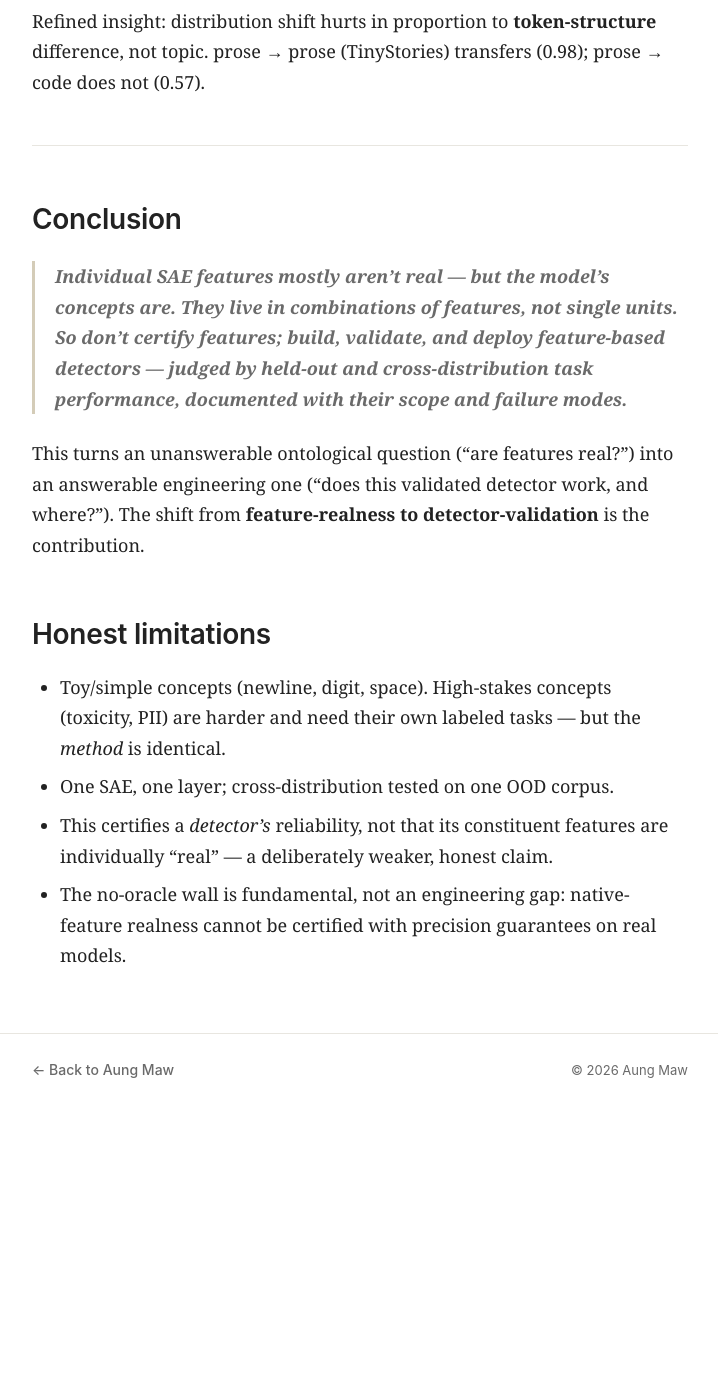
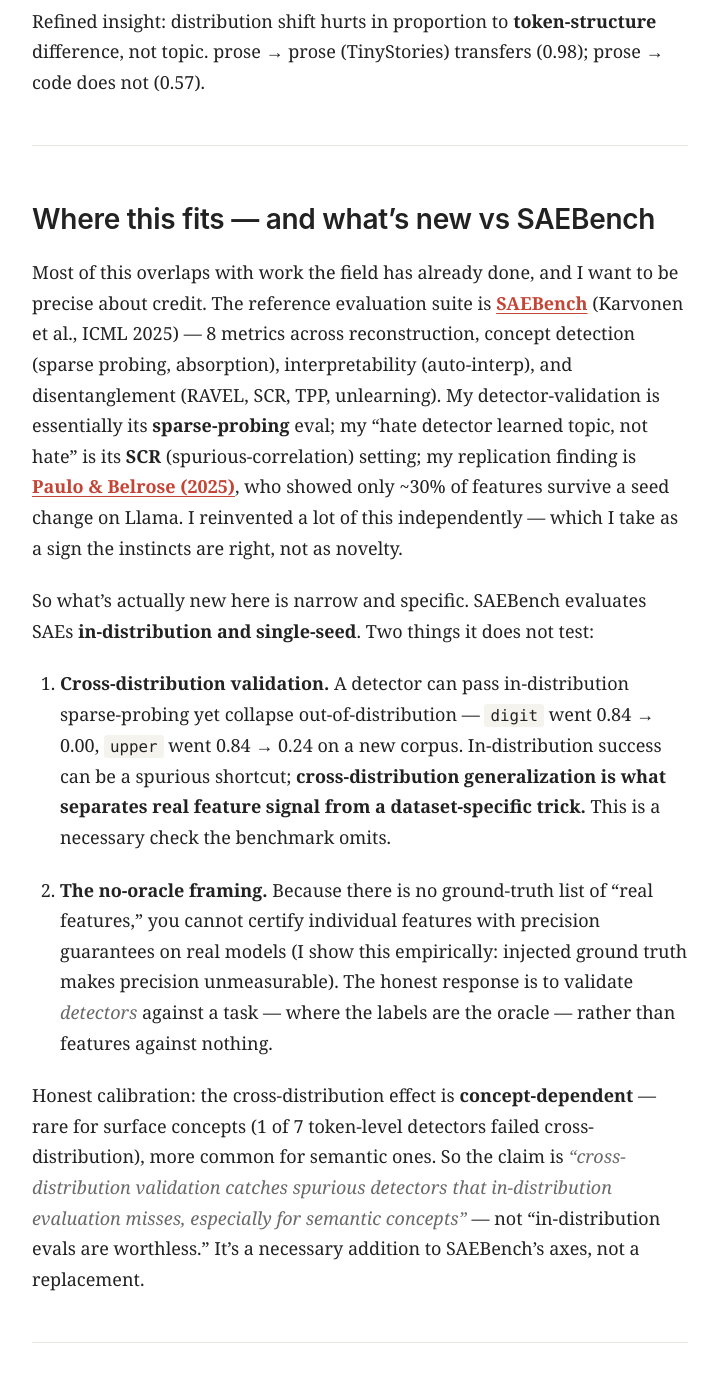
Before and after one commit to OE-GOD/OE-GOD.github.io, a Jekyll site: the page built from _posts/2026-06-17-are-sae-features-real.md, in a window 1280 px wide and 1400 px high, scrolled down 6196 px. Shown: the top 1382 px of the window, without its empty margins (280-998 px from the left). Built offline with Jekyll 4.4.1, drawn with Linux system fonts in a browser that asks for light colours; before the commit the page ends 7338 px from its top, so only the background shows below that; some of the changed text lies outside the part shown.

Commit message:
Position post against SAEBench: credit prior work, claim precise delta
Add "Where this fits" section — credit SAEBench (sparse probing, SCR, absorption,
auto-interp) and Paulo & Belrose (cross-seed replication), then claim the narrow
genuine delta: cross-distribution validation (SAEBench is in-distribution only) and
the no-oracle framing. Honestly calibrated: cross-dist effect is concept-dependent
(1/7 surface detectors failed), a necessary addition to SAEBench's axes, not a
replacement. Turns the post from rediscovery into a positioned contribution.

Co-Authored-By: Claude Opus 4.8 (1M context) <noreply@anthropic.com>

```diff
--- a/_posts/2026-06-17-are-sae-features-real.md
+++ b/_posts/2026-06-17-are-sae-features-real.md
@@ -116,6 +116,20 @@ Refined insight: distribution shift hurts in proportion to **token-structure** d
 
 ---
 
+## Where this fits — and what's new vs SAEBench
+
+Most of this overlaps with work the field has already done, and I want to be precise about credit. The reference evaluation suite is **[SAEBench](https://arxiv.org/abs/2503.09532)** (Karvonen et al., ICML 2025) — 8 metrics across reconstruction, concept detection (sparse probing, absorption), interpretability (auto-interp), and disentanglement (RAVEL, SCR, TPP, unlearning). My detector-validation is essentially its **sparse-probing** eval; my "hate detector learned topic, not hate" is its **SCR** (spurious-correlation) setting; my replication finding is **[Paulo & Belrose (2025)](https://arxiv.org/abs/2501.16615)**, who showed only ~30% of features survive a seed change on Llama. I reinvented a lot of this independently — which I take as a sign the instincts are right, not as novelty.
+
+So what's actually new here is narrow and specific. SAEBench evaluates SAEs **in-distribution and single-seed**. Two things it does not test:
+
+1. **Cross-distribution validation.** A detector can pass in-distribution sparse-probing yet collapse out-of-distribution — `digit` went 0.84 → 0.00, `upper` went 0.84 → 0.24 on a new corpus. In-distribution success can be a spurious shortcut; **cross-distribution generalization is what separates real feature signal from a dataset-specific trick.** This is a necessary check the benchmark omits.
+
+2. **The no-oracle framing.** Because there is no ground-truth list of "real features," you cannot certify individual features with precision guarantees on real models (I show this empirically: injected ground truth makes precision unmeasurable). The honest response is to validate *detectors* against a task — where the labels are the oracle — rather than features against nothing.
+
+Honest calibration: the cross-distribution effect is **concept-dependent** — rare for surface concepts (1 of 7 token-level detectors failed cross-distribution), more common for semantic ones. So the claim is *"cross-distribution validation catches spurious detectors that in-distribution evaluation misses, especially for semantic concepts"* — not "in-distribution evals are worthless." It's a necessary addition to SAEBench's axes, not a replacement.
+
+---
+
 ## Conclusion
 
 > **Individual SAE features mostly aren't real — but the model's concepts are. They live in combinations of features, not single units. So don't certify features; build, validate, and deploy feature-based detectors — judged by held-out and cross-distribution task performance, documented with their scope and failure modes.**
@@ -125,6 +139,6 @@ This turns an unanswerable ontological question ("are features real?") into an a
 ## Honest limitations
 
 - Toy/simple concepts (newline, digit, space). High-stakes concepts (toxicity, PII) are harder and need their own labeled tasks — but the *method* is identical.
-- One SAE, one layer; cross-distribution tested on one OOD corpus.
+- One SAE, one layer; cross-distribution tested on two OOD corpora (TinyStories, wikitext).
 - This certifies a *detector's* reliability, not that its constituent features are individually "real" — a deliberately weaker, honest claim.
 - The no-oracle wall is fundamental, not an engineering gap: native-feature realness cannot be certified with precision guarantees on real models.
```
